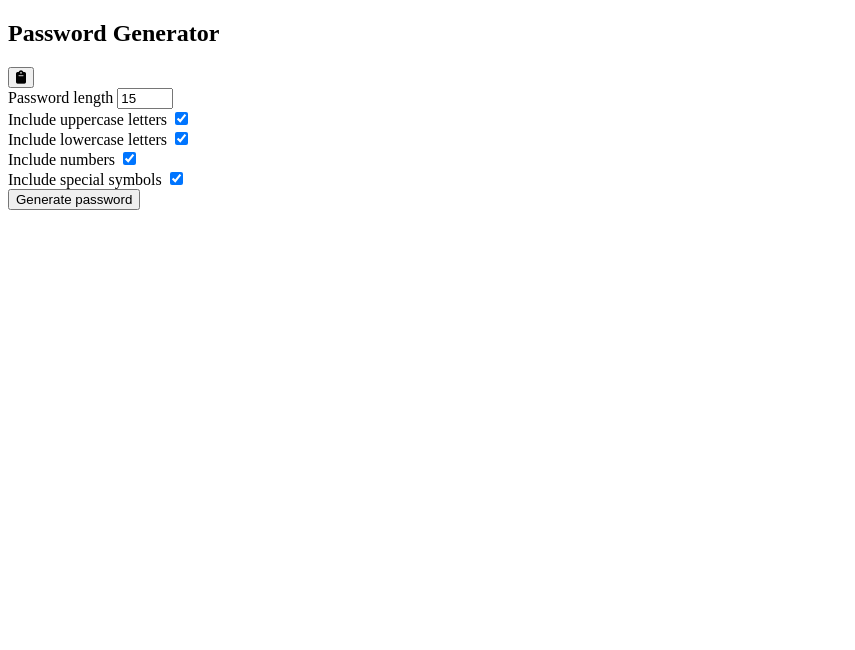
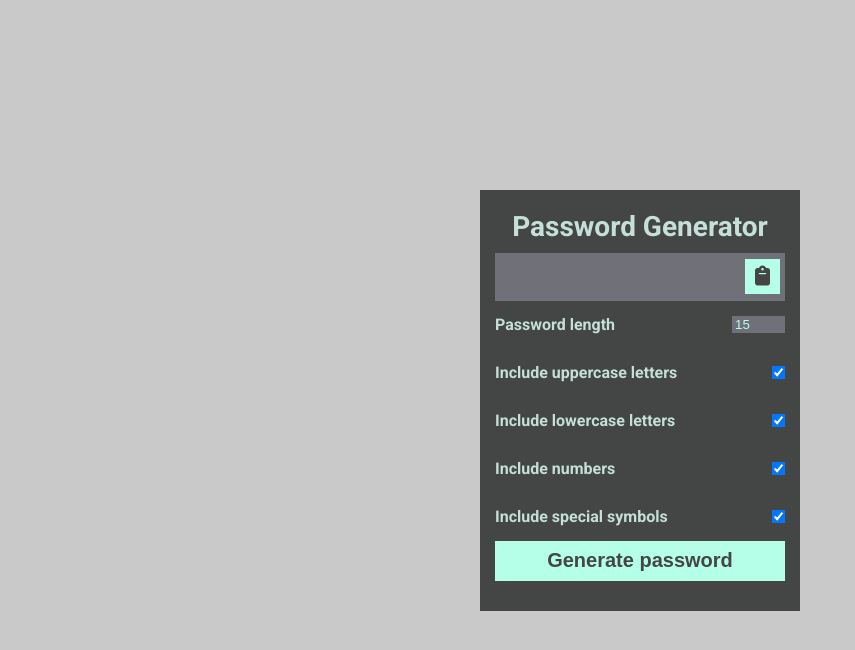
Before and after one commit to max-razhnov/password_generator, a website built with Parcel: page index.html in a window 1280 px wide. Shown: the whole page, without its empty margins (0-855 px from the left). Built offline with nearby package versions, Linux system fonts and the light colour scheme.

Commit message:
correct deploy

```diff
--- a/index.html
+++ b/index.html
@@ -5,7 +5,7 @@
     <meta name="viewport" content="width=device-width, initial-scale=1.0" />
     <meta http-equiv="X-UA-Compatible" content="ie=edge" />
     <title>Password Generator</title>
-    <link rel="stylesheet" href="./src/styles.css" />
+    <link rel="stylesheet" href="./src/styles.scss" />
   </head>
   <body>
     <section class="main">
--- a/package.json
+++ b/package.json
@@ -5,7 +5,7 @@
   "main": "index.js",
   "scripts": {
     "start": "tsc --noEmit && npm run transpile && parcel index.html --open",
-    "build": "tsc --noEmit && npm run transpile && parcel build index.html -d build --public-url .",
+    "build": "tsc --noEmit && parcel build index.html -d build --public-url .",
     "transpile": "node-sass ./src/styles.scss ./src/styles.css",
     "deploy": "gh-pages -d build",
     "predeploy": "npm run build",
```
